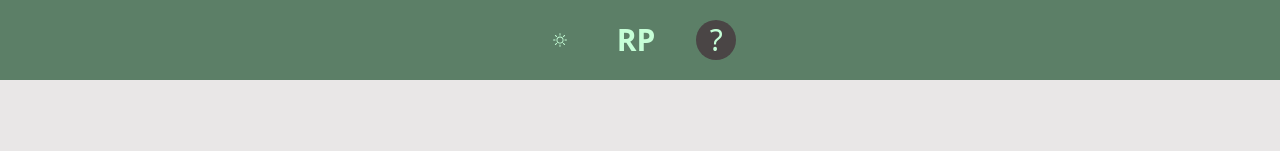
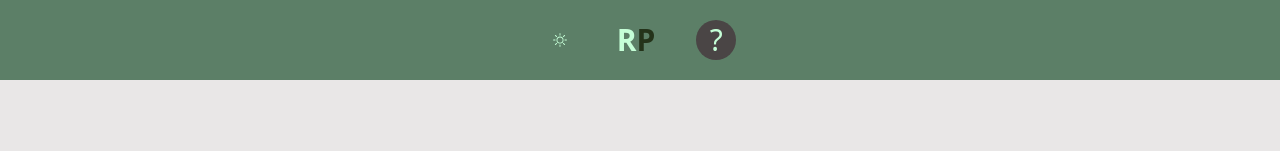
Before and after one commit to Arrangedgodly/rhymebook-vite, a React (Vite) app: page /login in a window 1280 px wide. Shown: the top 151 px of the page. Built offline with nearby package versions, Linux system fonts and the light colour scheme.

Commit message:
refactor: getting more of the firebase basics set up

```diff
--- a/src/components/HeaderLogo.tsx
+++ b/src/components/HeaderLogo.tsx
@@ -6,7 +6,7 @@ const HeaderLogo = () => {
   return (
     <button className="btn btn-ghost text-3xl font-bold logo" onClick={() => {navigate('/')}}>
       R
-      <span className="text-secondary-contentgi">
+      <span className="text-secondary-content">
         P
       </span>
     </button>
```
